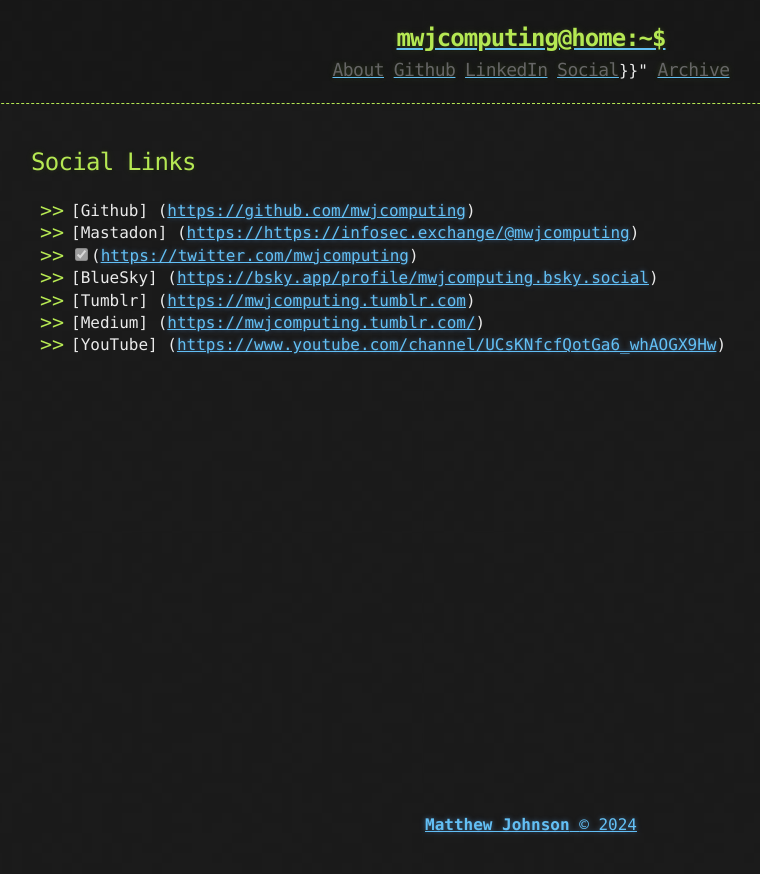
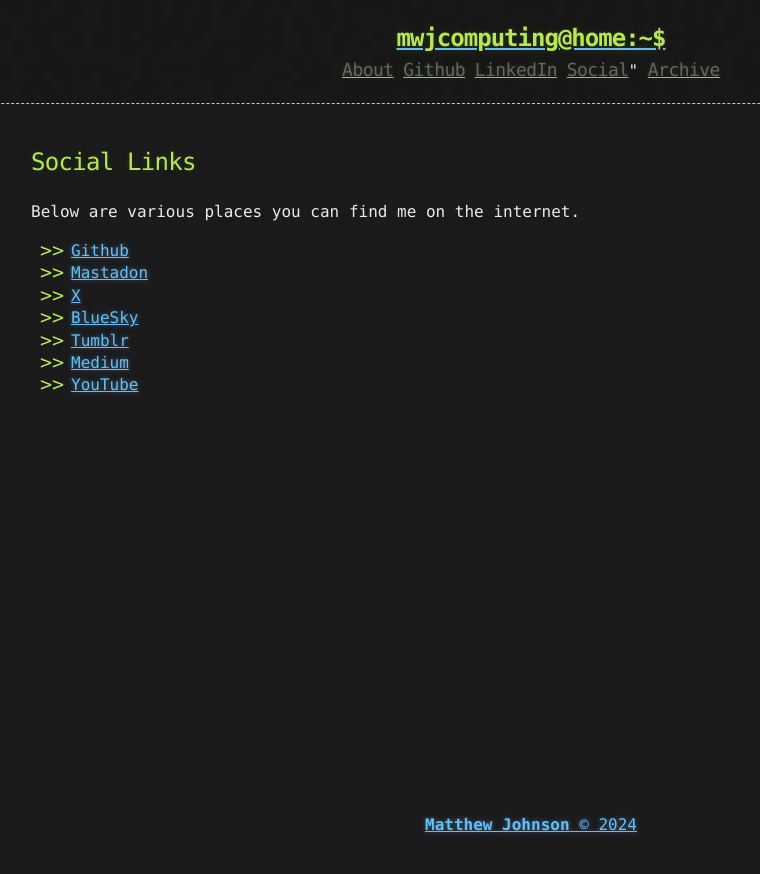
Before and after one commit to mwjcomputing/mwjcomputing.github.io, a Jekyll site: the page built from social.md, in a window 1280 px wide. Shown: the top 874 px of the page, without its empty margins (109-869 px from the left). Built offline with Jekyll 4.4.1, drawn with Linux system fonts in a browser that asks for light colours.

Commit message:
Fix Social Page

```diff
--- a/_includes/links.html
+++ b/_includes/links.html
@@ -1,5 +1,5 @@
 <a href="{{ "/about" | prepend: site.baseurl | replace: '//', '/' }}"><h2 class="header-link">About</h2></a>
 <a href="https://github.com/mwjcomputing"><h2 class="header-link">Github</h2></a>
 <a href="https://linkedin.com/in/mwjcomputing"><h2 class="header-link">LinkedIn</h2></a>
-<a href="{{"/social" | prepend: site.baseurl | replace: '//', '/' }}"><h2 class="header-link">Social</h2></a>}}"
+<a href="{{"/social" | prepend: site.baseurl | replace: '//', '/' }}"><h2 class="header-link">Social</h2></a>"
 <a href="{{ "/archive" | prepend: site.baseurl | replace: '//', '/' }}"><h2 class="header-link">Archive</h2></a>
--- a/social.md
+++ b/social.md
@@ -5,10 +5,12 @@ title: Social Links
 
 ## Social Links
 
-- [Github] (<https://github.com/mwjcomputing>)
-- [Mastadon] (<https://https://infosec.exchange/@mwjcomputing>)
-- [X] (<https://twitter.com/mwjcomputing>)
-- [BlueSky] (<https://bsky.app/profile/mwjcomputing.bsky.social>)
-- [Tumblr] (<https://mwjcomputing.tumblr.com>)
-- [Medium] (<https://mwjcomputing.tumblr.com/>)
-- [YouTube] (<https://www.youtube.com/channel/UCsKNfcfQotGa6_whAOGX9Hw>)
+Below are various places you can find me on the internet.
+
+- [Github](<https://github.com/mwjcomputing>)
+- [Mastadon](<https://https://infosec.exchange/@mwjcomputing>)
+- [X](<https://twitter.com/mwjcomputing>)
+- [BlueSky](<https://bsky.app/profile/mwjcomputing.bsky.social>)
+- [Tumblr](<https://mwjcomputing.tumblr.com>)
+- [Medium](<https://mwjcomputing.tumblr.com/>)
+- [YouTube](<https://www.youtube.com/channel/UCsKNfcfQotGa6_whAOGX9Hw>)
```
